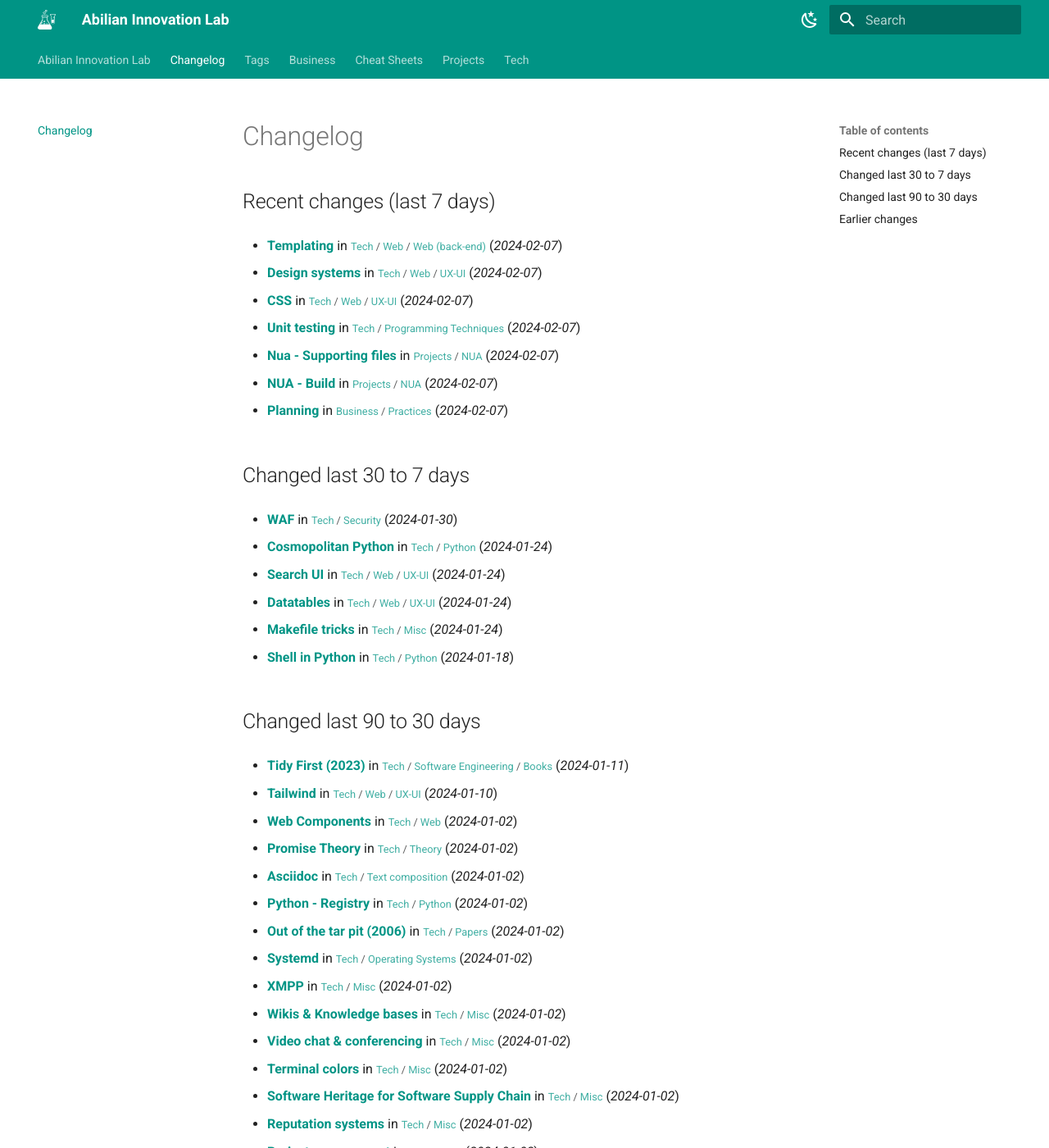
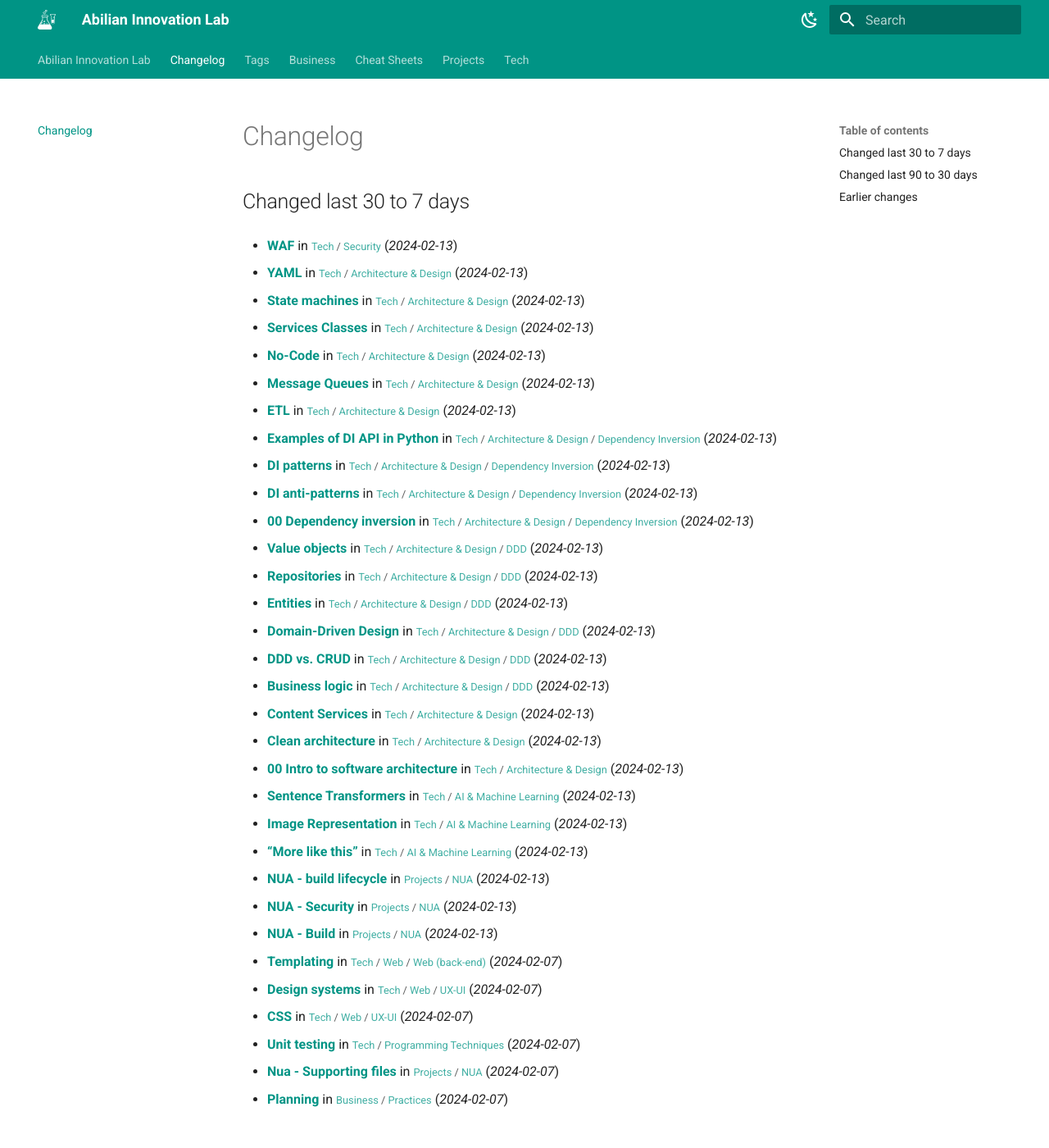
Before and after one commit to abilian/lab.abilian.com, an MkDocs documentation site: the page built from docs/changelog.md, in a window 1280 px wide and 1400 px high. Shown: the whole window at 82% size. Built offline with MkDocs 1.6.1 and Material for MkDocs 9.7.7, drawn with Linux system fonts in a browser that asks for light colours; comment, search, counter and statistics services are not loaded; some of the changed text lies outside the part shown.

Commit message:
update/add docs

```diff
--- a/docs/changelog.md
+++ b/docs/changelog.md
@@ -1,6 +1,58 @@
 # Changelog
 
-## Recent changes (last 7 days)
+## Changed last 30 to 7 days
+
+- **[WAF](/Tech/Security/WAF/)** in <small>[Tech](/Tech/00 Technology/) / [Security](/Tech/Security/RBAC/)</small> (*2024-02-13*)
+
+- **[YAML](/Tech/Architecture & Design/YAML/)** in <small>[Tech](/Tech/00 Technology/) / [Architecture & Design](/Tech/Architecture & Design/00 Intro to software architecture/)</small> (*2024-02-13*)
+
+- **[State machines](/Tech/Architecture & Design/State machines/)** in <small>[Tech](/Tech/00 Technology/) / [Architecture & Design](/Tech/Architecture & Design/00 Intro to software architecture/)</small> (*2024-02-13*)
+
+- **[Services Classes](/Tech/Architecture & Design/Services Classes/)** in <small>[Tech](/Tech/00 Technology/) / [Architecture & Design](/Tech/Architecture & Design/00 Intro to software architecture/)</small> (*2024-02-13*)
+
+- **[No-Code](/Tech/Architecture & Design/No-Code/)** in <small>[Tech](/Tech/00 Technology/) / [Architecture & Design](/Tech/Architecture & Design/00 Intro to software architecture/)</small> (*2024-02-13*)
+
+- **[Message Queues](/Tech/Architecture & Design/Message Queues/)** in <small>[Tech](/Tech/00 Technology/) / [Architecture & Design](/Tech/Architecture & Design/00 Intro to software architecture/)</small> (*2024-02-13*)
+
+- **[ETL](/Tech/Architecture & Design/ETL/)** in <small>[Tech](/Tech/00 Technology/) / [Architecture & Design](/Tech/Architecture & Design/00 Intro to software architecture/)</small> (*2024-02-13*)
+
+- **[Examples of DI API in Python](/Tech/Architecture & Design/Dependency Inversion/Examples of DI API in Python/)** in <small>[Tech](/Tech/00 Technology/) / [Architecture & Design](/Tech/Architecture & Design/00 Intro to software architecture/) / [Dependency Inversion](/Tech/Architecture & Design/Dependency Inversion/00 Dependency inversion/)</small> (*2024-02-13*)
+
+- **[DI patterns](/Tech/Architecture & Design/Dependency Inversion/DI patterns/)** in <small>[Tech](/Tech/00 Technology/) / [Architecture & Design](/Tech/Architecture & Design/00 Intro to software architecture/) / [Dependency Inversion](/Tech/Architecture & Design/Dependency Inversion/00 Dependency inversion/)</small> (*2024-02-13*)
+
+- **[DI anti-patterns](/Tech/Architecture & Design/Dependency Inversion/DI anti-patterns/)** in <small>[Tech](/Tech/00 Technology/) / [Architecture & Design](/Tech/Architecture & Design/00 Intro to software architecture/) / [Dependency Inversion](/Tech/Architecture & Design/Dependency Inversion/00 Dependency inversion/)</small> (*2024-02-13*)
+
+- **[00 Dependency inversion](/Tech/Architecture & Design/Dependency Inversion/00 Dependency inversion/)** in <small>[Tech](/Tech/00 Technology/) / [Architecture & Design](/Tech/Architecture & Design/00 Intro to software architecture/) / [Dependency Inversion](/Tech/Architecture & Design/Dependency Inversion/00 Dependency inversion/)</small> (*2024-02-13*)
+
+- **[Value objects](/Tech/Architecture & Design/DDD/Value objects/)** in <small>[Tech](/Tech/00 Technology/) / [Architecture & Design](/Tech/Architecture & Design/00 Intro to software architecture/) / [DDD](/Tech/Architecture & Design/DDD/Business logic/)</small> (*2024-02-13*)
+
+- **[Repositories](/Tech/Architecture & Design/DDD/Repositories/)** in <small>[Tech](/Tech/00 Technology/) / [Architecture & Design](/Tech/Architecture & Design/00 Intro to software architecture/) / [DDD](/Tech/Architecture & Design/DDD/Business logic/)</small> (*2024-02-13*)
+
+- **[Entities](/Tech/Architecture & Design/DDD/Entities/)** in <small>[Tech](/Tech/00 Technology/) / [Architecture & Design](/Tech/Architecture & Design/00 Intro to software architecture/) / [DDD](/Tech/Architecture & Design/DDD/Business logic/)</small> (*2024-02-13*)
+
+- **[Domain-Driven Design](/Tech/Architecture & Design/DDD/Domain-Driven Design/)** in <small>[Tech](/Tech/00 Technology/) / [Architecture & Design](/Tech/Architecture & Design/00 Intro to software architecture/) / [DDD](/Tech/Architecture & Design/DDD/Business logic/)</small> (*2024-02-13*)
+
+- **[DDD vs. CRUD](/Tech/Architecture & Design/DDD/DDD vs. CRUD/)** in <small>[Tech](/Tech/00 Technology/) / [Architecture & Design](/Tech/Architecture & Design/00 Intro to software architecture/) / [DDD](/Tech/Architecture & Design/DDD/Business logic/)</small> (*2024-02-13*)
+
+- **[Business logic](/Tech/Architecture & Design/DDD/Business logic/)** in <small>[Tech](/Tech/00 Technology/) / [Architecture & Design](/Tech/Architecture & Design/00 Intro to software architecture/) / [DDD](/Tech/Architecture & Design/DDD/Business logic/)</small> (*2024-02-13*)
+
+- **[Content Services](/Tech/Architecture & Design/Content Services/)** in <small>[Tech](/Tech/00 Technology/) / [Architecture & Design](/Tech/Architecture & Design/00 Intro to software architecture/)</small> (*2024-02-13*)
+
+- **[Clean architecture](/Tech/Architecture & Design/Clean architecture/)** in <small>[Tech](/Tech/00 Technology/) / [Architecture & Design](/Tech/Architecture & Design/00 Intro to software architecture/)</small> (*2024-02-13*)
+
+- **[00 Intro to software architecture](/Tech/Architecture & Design/00 Intro to software architecture/)** in <small>[Tech](/Tech/00 Technology/) / [Architecture & Design](/Tech/Architecture & Design/00 Intro to software architecture/)</small> (*2024-02-13*)
+
+- **[Sentence Transformers](/Tech/AI & Machine Learning/Sentence Transformers/)** in <small>[Tech](/Tech/00 Technology/) / [AI & Machine Learning](/Tech/AI & Machine Learning/"More like this"/)</small> (*2024-02-13*)
+
+- **[Image Representation](/Tech/AI & Machine Learning/Image Representation/)** in <small>[Tech](/Tech/00 Technology/) / [AI & Machine Learning](/Tech/AI & Machine Learning/"More like this"/)</small> (*2024-02-13*)
+
+- **["More like this"](/Tech/AI & Machine Learning/"More like this"/)** in <small>[Tech](/Tech/00 Technology/) / [AI & Machine Learning](/Tech/AI & Machine Learning/"More like this"/)</small> (*2024-02-13*)
+
+- **[NUA - build lifecycle](/Projects/NUA/NUA - build lifecycle/)** in <small>[Projects](/Projects/00Projects/) / [NUA](/Projects/NUA/00 NUA/)</small> (*2024-02-13*)
+
+- **[NUA - Security](/Projects/NUA/NUA - Security/)** in <small>[Projects](/Projects/00Projects/) / [NUA](/Projects/NUA/00 NUA/)</small> (*2024-02-13*)
+
+- **[NUA - Build](/Projects/NUA/NUA - Build/)** in <small>[Projects](/Projects/00Projects/) / [NUA](/Projects/NUA/00 NUA/)</small> (*2024-02-13*)
 
 - **[Templating](/Tech/Web/Web (back-end)/Templating/)** in <small>[Tech](/Tech/00 Technology/) / [Web](/Tech/Web/Content Repositories/) / [Web (back-end)](/Tech/Web/Web (back-end)/Benchmarks HTTP/)</small> (*2024-02-07*)
 
@@ -12,15 +64,11 @@
 
 - **[Nua - Supporting files](/Projects/NUA/Nua - Supporting files/)** in <small>[Projects](/Projects/00Projects/) / [NUA](/Projects/NUA/00 NUA/)</small> (*2024-02-07*)
 
-- **[NUA - Build](/Projects/NUA/NUA - Build/)** in <small>[Projects](/Projects/00Projects/) / [NUA](/Projects/NUA/00 NUA/)</small> (*2024-02-07*)
-
-- **[Planning](/Business/Practices/Planning/)** in <small>[Business](/Business/00 Business/) / [Practices](/Business/Practices/Incentives/)</small> (*2024-02-07*)
+- **[Planning](/Business/Practices/Planning/)** in <small>[Business](/Business/00 Business/) / [Practices](/Business/Practices/Coaching/)</small> (*2024-02-07*)
 
 
 
-## Changed last 30 to 7 days
-
-- **[WAF](/Tech/Security/WAF/)** in <small>[Tech](/Tech/00 Technology/) / [Security](/Tech/Security/RBAC/)</small> (*2024-01-30*)
+## Changed last 90 to 30 days
 
 - **[Cosmopolitan Python](/Tech/Python/Cosmopolitan Python/)** in <small>[Tech](/Tech/00 Technology/) / [Python](/Tech/Python/(Pretty) tables in Python/)</small> (*2024-01-24*)
 
@@ -32,10 +80,6 @@
 
 - **[Shell in Python](/Tech/Python/Shell in Python/)** in <small>[Tech](/Tech/00 Technology/) / [Python](/Tech/Python/(Pretty) tables in Python/)</small> (*2024-01-18*)
 
-
-
-## Changed last 90 to 30 days
-
 - **[Tidy First (2023)](/Tech/Software Engineering/Books/Tidy First (2023)/)** in <small>[Tech](/Tech/00 Technology/) / [Software Engineering](/Tech/Software Engineering/Architectural Decision Records/) / [Books](/Tech/Software Engineering/Books/A Philosophy of Software Design (2018)/)</small> (*2024-01-11*)
 
 - **[Tailwind](/Tech/Web/UX-UI/Tailwind/)** in <small>[Tech](/Tech/00 Technology/) / [Web](/Tech/Web/Content Repositories/) / [UX-UI](/Tech/Web/UX-UI/AlpineJS/)</small> (*2024-01-10*)
@@ -43,8 +87,6 @@
 - **[Web Components](/Tech/Web/Web Components/)** in <small>[Tech](/Tech/00 Technology/) / [Web](/Tech/Web/Content Repositories/)</small> (*2024-01-02*)
 
 - **[Promise Theory](/Tech/Theory/Promise Theory/)** in <small>[Tech](/Tech/00 Technology/) / [Theory](/Tech/Theory/Promise Theory/)</small> (*2024-01-02*)
-
-- **[Asciidoc](/Tech/Text composition/Asciidoc/)** in <small>[Tech](/Tech/00 Technology/) / [Text composition](/Tech/Text composition/Asciidoc/)</small> (*2024-01-02*)
 
 - **[Python - Registry](/Tech/Python/Python - Registry/)** in <small>[Tech](/Tech/00 Technology/) / [Python](/Tech/Python/(Pretty) tables in Python/)</small> (*2024-01-02*)
 
@@ -135,10 +181,6 @@
 - **[00 Sales](/Business/Sales/00 Sales/)** in <small>[Business](/Business/00 Business/) / [Sales](/Business/Sales/00 Sales/)</small> (*2023-11-18*)
 
 - **[00 Business](/Business/00 Business/)** in <small>[Business](/Business/00 Business/)</small> (*2023-11-18*)
-
-
-
-## Earlier changes
 
 - **[Dependency Injection](/Tech/Programming Techniques/Dependency Injection/)** in <small>[Tech](/Tech/00 Technology/) / [Programming Techniques](/Tech/Programming Techniques/Assertions/)</small> (*2023-11-08*)
 
@@ -165,8 +207,6 @@
 - **[Refactor Python](/Tech/Python/Refactor Python/)** in <small>[Tech](/Tech/00 Technology/) / [Python](/Tech/Python/(Pretty) tables in Python/)</small> (*2023-10-24*)
 
 - **[00 Python](/Tech/Python/00 Python/)** in <small>[Tech](/Tech/00 Technology/) / [Python](/Tech/Python/(Pretty) tables in Python/)</small> (*2023-10-24*)
-
-- **[Typst](/Tech/Text composition/Typst/)** in <small>[Tech](/Tech/00 Technology/) / [Text composition](/Tech/Text composition/Asciidoc/)</small> (*2023-10-20*)
 
 - **[Testing](/Tech/Python/Testing/)** in <small>[Tech](/Tech/00 Technology/) / [Python](/Tech/Python/(Pretty) tables in Python/)</small> (*2023-10-18*)
 
@@ -346,7 +386,7 @@
 
 - **[A Philosophy of Software Design (2018)](/Tech/Software Engineering/Books/A Philosophy of Software Design (2018)/)** in <small>[Tech](/Tech/00 Technology/) / [Software Engineering](/Tech/Software Engineering/Architectural Decision Records/) / [Books](/Tech/Software Engineering/Books/A Philosophy of Software Design (2018)/)</small> (*2023-05-07*)
 
-- **[Incentives](/Business/Practices/Incentives/)** in <small>[Business](/Business/00 Business/) / [Practices](/Business/Practices/Incentives/)</small> (*2023-05-07*)
+- **[Incentives](/Business/Practices/Incentives/)** in <small>[Business](/Business/00 Business/) / [Practices](/Business/Practices/Coaching/)</small> (*2023-05-07*)
 
 - **[Personal Knowledge Management (PKM)](/Business/Knowledge Management/Personal Knowledge Management (PKM)/)** in <small>[Business](/Business/00 Business/) / [Knowledge Management](/Business/Knowledge Management/Concept Maps/)</small> (*2023-05-07*)
 
@@ -364,7 +404,7 @@
 
 - **[Outcome over output](/Business/Principles/Outcome over output/)** in <small>[Business](/Business/00 Business/) / [Principles](/Business/Principles/Outcome over output/)</small> (*2023-05-07*)
 
-- **[Retrospectives](/Business/Practices/Retrospectives/)** in <small>[Business](/Business/00 Business/) / [Practices](/Business/Practices/Incentives/)</small> (*2023-05-07*)
+- **[Retrospectives](/Business/Practices/Retrospectives/)** in <small>[Business](/Business/00 Business/) / [Practices](/Business/Practices/Coaching/)</small> (*2023-05-07*)
 
 - **[Robert I. Sutton](/Business/Authors/Robert I. Sutton/)** in <small>[Business](/Business/00 Business/) / [Authors](/Business/Authors/00 Authors/)</small> (*2023-05-07*)
 
```
Also changed, not shown: other parts of docs/changelog.md (+4 -0 lines), docs/Business/Practices/Coaching.md (added, +49 -0 lines), docs/Tech/Macro expanders.md (added, +73 -0 lines), docs/Tech/Nixos/Install on ARM.md (added, +3 -0 lines), docs/Tech/Publishing tools/00 Publishing tools.md (added, +8 -0 lines), docs/Tech/Publishing tools/EPUB.md (added, +27 -0 lines), docs/Tech/Publishing tools/Asciidoc.md (renamed from docs/Tech/Text composition/Asciidoc.md), docs/Tech/Publishing tools/Typst.md (renamed from docs/Tech/Text composition/Typst.md).
